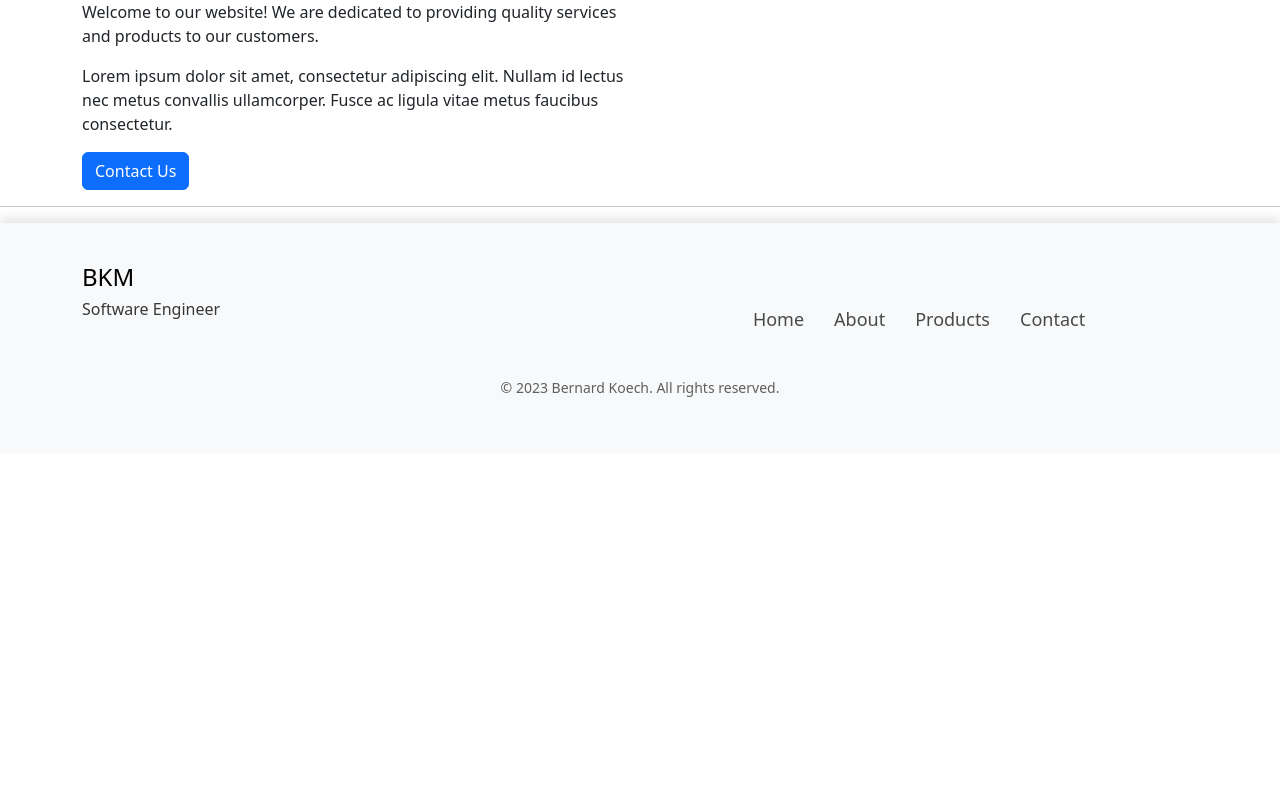
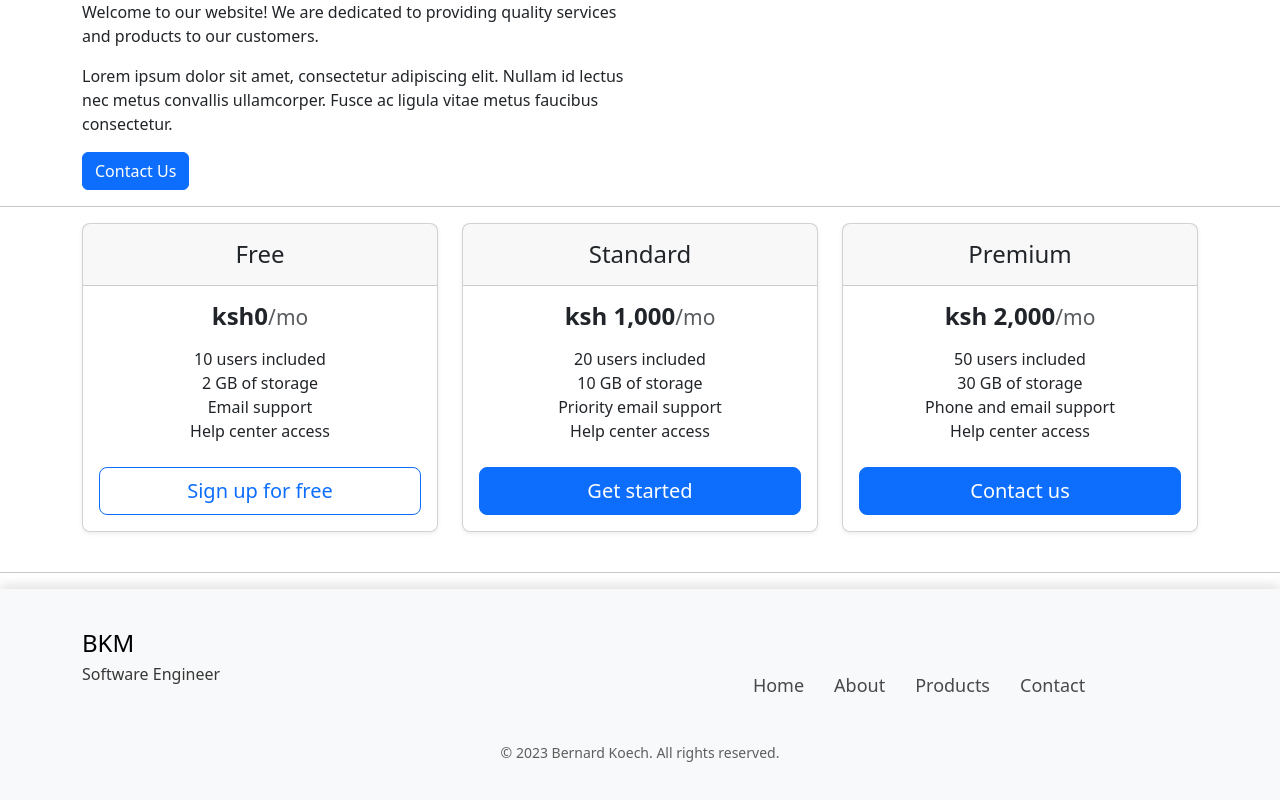
Before and after one commit to Bernardkoech/btstrp, a React (Create React App) app: page / in a window 1280 px wide. Shown: the part 1462-2262 px from the top of the page. Before the commit the page ends 1916 px from the top, so only its background shows below. Built offline with nearby package versions, Linux system fonts and the light colour scheme; no server answers; grey boxes are pictures that could not be loaded.

Commit message:
added pricing component

```diff
--- a/src/Pages/Home/Home.js
+++ b/src/Pages/Home/Home.js
@@ -6,6 +6,7 @@
 import WhatsAppChat from '../../components/Whatsapp/WhatsAppChat'
 import About from '../About/About'
 import Banner from "../../components/Banner/Banner"
+import Pricing from '../../components/Pricing/Pricing'
 
 const Home = () => {
 
@@ -21,6 +22,8 @@
        <hr />
        <About />
        <hr />
+       <Pricing />
+       <hr />
        {cards && <Cards cards={cards.filter((card) => card.homepage === true)} />}
     </div>
   )
--- a/src/Pages/Products/Products.js
+++ b/src/Pages/Products/Products.js
@@ -5,7 +5,7 @@
 
 
   return (
-    <div>
+    <div className='container'>
 
       <section className="py-5 text-center">
         <div className="container">
--- /dev/null
+++ b/src/components/Pricing/Pricing.js
@@ -0,0 +1,65 @@
+import React from 'react';
+
+const Pricing = () => {
+  return (
+    <div className="container">
+      <div className='row row-cols-1 row-cols-md-3 mb-3 text-center'>
+        <div className="col">
+          <div className="card mb-4 rounded-3 shadow-sm">
+            <div className="card-header py-3">
+              <h4 className="my-0 fw-normal">Free</h4>
+            </div>
+            <div className="card-body">
+              <h1 className="card-title pricing-card-title">ksh0<small className="text-body-secondary fw-light">/mo</small></h1>
+              <ul className="list-unstyled mt-3 mb-4">
+                <li>10 users included</li>
+                <li>2 GB of storage</li>
+                <li>Email support</li>
+                <li>Help center access</li>
+              </ul>
+              <button type="button" className="w-100 btn btn-lg btn-outline-primary">Sign up for free</button>
+            </div>
+          </div>
+        </div>
+
+        <div className="col">
+          <div className="card mb-4 rounded-3 shadow-sm">
+            <div className="card-header py-3">
+              <h4 className="my-0 fw-normal">Standard</h4>
+            </div>
+            <div className="card-body">
+              <h1 className="card-title pricing-card-title">ksh 1,000<small className="text-body-secondary fw-light">/mo</small></h1>
+              <ul className="list-unstyled mt-3 mb-4">
+                <li>20 users included</li>
+                <li>10 GB of storage</li>
+                <li>Priority email support</li>
+                <li>Help center access</li>
+              </ul>
+              <button type="button" className="w-100 btn btn-lg btn-primary">Get started</button>
+            </div>
+          </div>
+        </div>
+
+        <div className="col">
+          <div className="card mb-4 rounded-3 shadow-sm">
+            <div className="card-header py-3">
+              <h4 className="my-0 fw-normal">Premium</h4>
+            </div>
+            <div className="card-body">
+              <h1 className="card-title pricing-card-title">ksh 2,000<small className="text-body-secondary fw-light">/mo</small></h1>
+              <ul className="list-unstyled mt-3 mb-4">
+                <li>50 users included</li>
+                <li>30 GB of storage</li>
+                <li>Phone and email support</li>
+                <li>Help center access</li>
+              </ul>
+              <button type="button" className="w-100 btn btn-lg btn-primary">Contact us</button>
+            </div>
+          </div>
+        </div>
+      </div>
+    </div>
+  );
+};
+
+export default Pricing;
```
